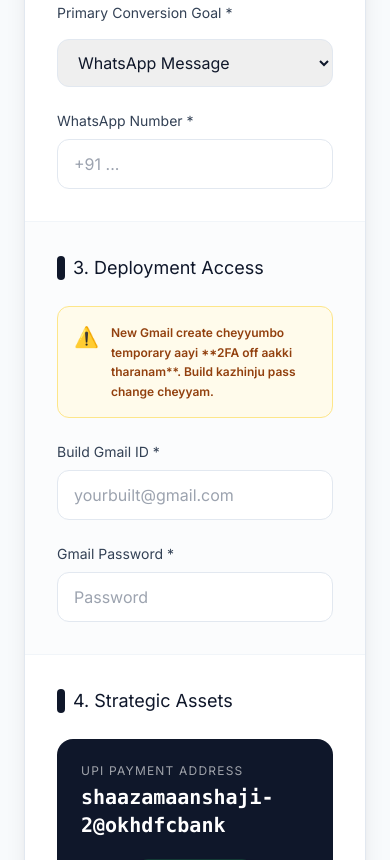
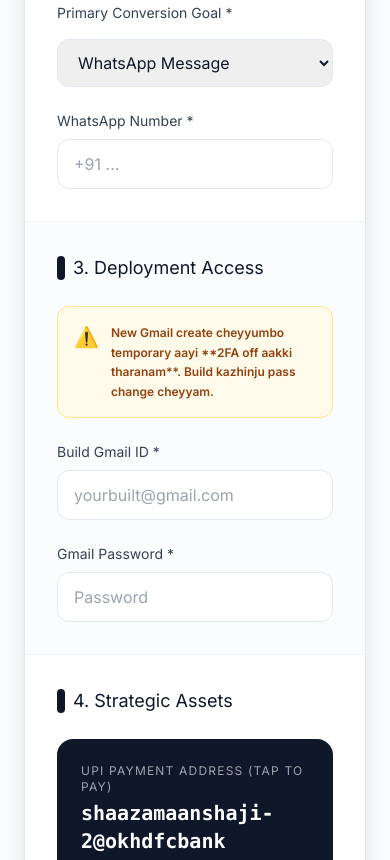
Before and after one commit to Shaazamaan/devbridge-kerala, a website: page intake.html in a window 390 px wide. Shown: the part 1140-2000 px from the top of the page. Drawn offline with nearby package versions, Linux system fonts and the light colour scheme.

Commit message:
refine intake form: remove blue shell placeholder, add upi deep link

```diff
--- a/intake.html
+++ b/intake.html
@@ -47,7 +47,7 @@
                         <label class="block text-sm font-700 text-slate-700 mb-2">Business Name (Max 30 chars) *</label>
                         <input type="text" name="business_name" maxlength="30" required
                                class="w-full px-4 py-3 rounded-xl border border-slate-200 focus:ring-2 focus:ring-slate-900 focus:border-transparent outline-none transition-all"
-                               placeholder="e.g. Blue Shell Cruise">
+                               placeholder="Enter Business Name">
                     </div>
                     <div>
                         <label class="block text-sm font-700 text-slate-700 mb-2">Main Tagline (Max 60 chars) *</label>
@@ -151,15 +151,16 @@
                     4. Strategic Assets
                 </h3>
 
-                <div class="mb-8 p-6 bg-slate-900 text-white rounded-2xl flex flex-col md:flex-row items-center justify-between gap-4">
+                <a href="upi://pay?pa=shaazamaanshaji-2@okhdfcbank&pn=DevBridge%20Kerala&cu=INR"
+                   class="mb-8 p-6 bg-slate-900 text-white rounded-2xl flex flex-col md:flex-row items-center justify-between gap-4 hover:bg-slate-800 transition-colors group">
                     <div>
-                        <p class="text-xs uppercase tracking-widest opacity-60 mb-1">UPI Payment Address</p>
-                        <p class="text-xl font-mono font-bold">shaazamaanshaji-2@okhdfcbank</p>
+                        <p class="text-xs uppercase tracking-widest opacity-60 mb-1">UPI Payment Address (Tap to Pay)</p>
+                        <p class="text-xl font-mono font-bold group-hover:text-blue-400">shaazamaanshaji-2@okhdfcbank</p>
                     </div>
                     <div class="text-center md:text-right">
-                        <span class="bg-green-500/20 text-green-400 text-[10px] font-bold px-2 py-1 rounded-full uppercase">Verified Gateway</span>
+                        <span class="bg-green-500/20 text-green-400 text-[10px] font-bold px-3 py-1.5 rounded-full uppercase border border-green-500/30">One-Click Pay ✨</span>
                     </div>
-                </div>
+                </a>
 
                 <div class="grid grid-cols-1 md:grid-cols-2 gap-6 mb-4">
                     <div>
```
